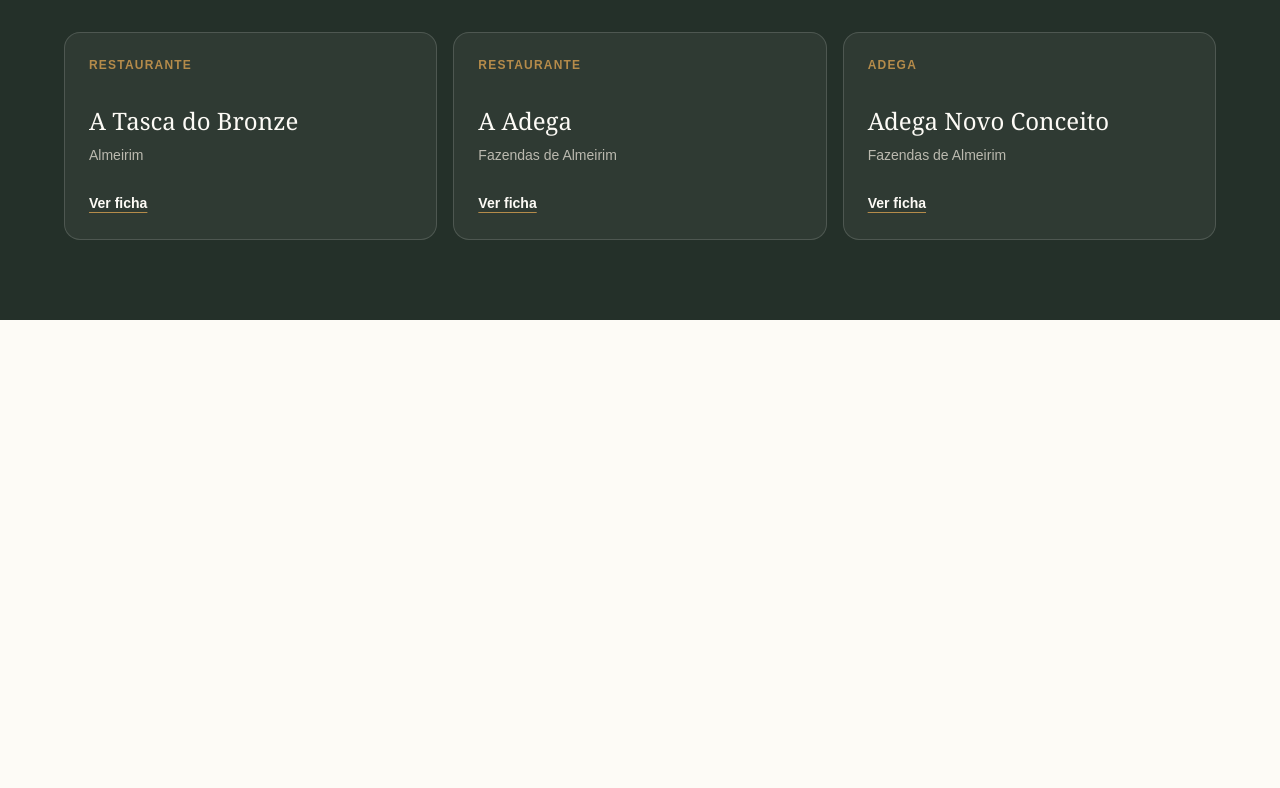
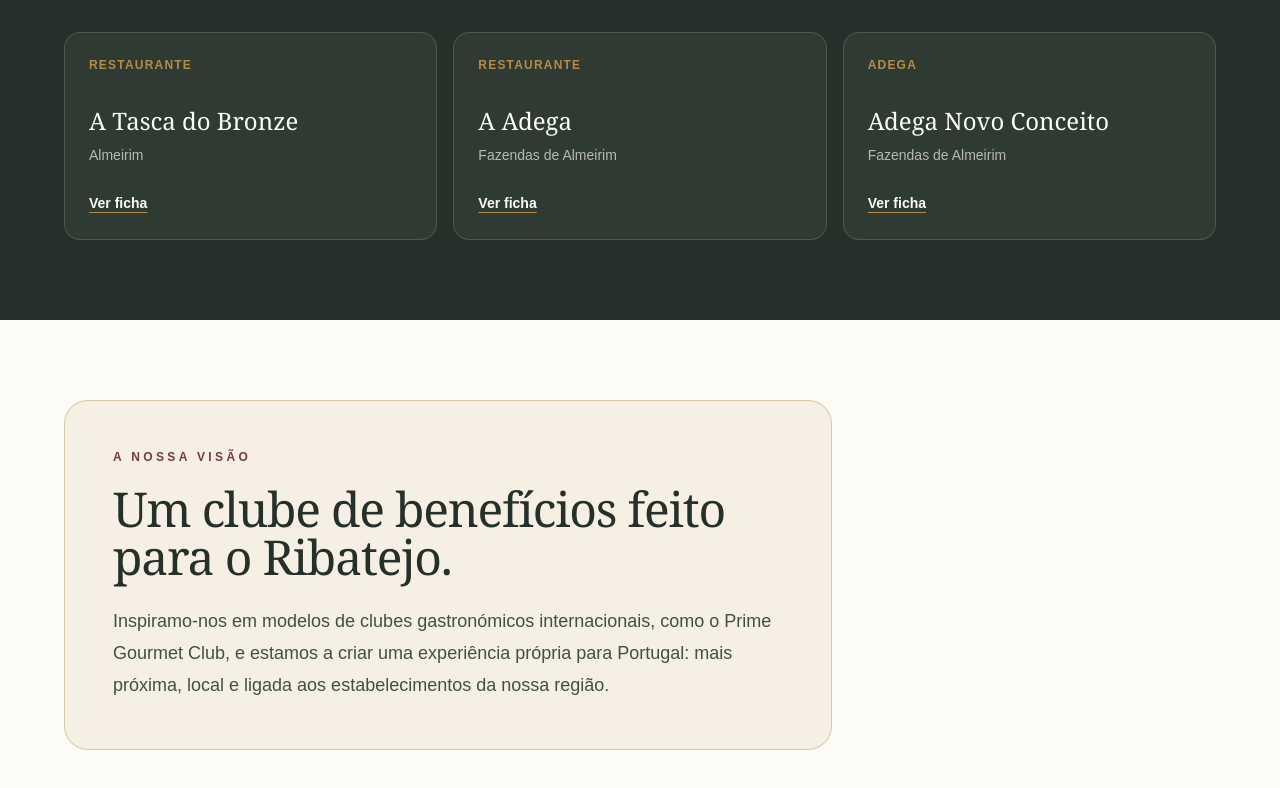
Before and after one commit to Maxwellsan91/ClubeDaqui, a Next.js app in the folder apps/web/: page / in a window 1280 px wide. Shown: the part 1320-2108 px from the top of the page. Before the commit the page ends 1640 px from the top, so only its background shows below. Built offline with nearby package versions, Linux system fonts and the light colour scheme.

Commit message:
feat: communicate local benefits club vision

```diff
--- a/apps/web/src/app/explorar/[slug]/page.tsx
+++ b/apps/web/src/app/explorar/[slug]/page.tsx
@@ -111,6 +111,10 @@ export default async function BusinessPage({
           <p className="text-cream-100/70 mt-3 text-sm">
             Estamos a falar com os primeiros parceiros de Almeirim.
           </p>
+          <p className="text-cream-100/70 mt-3 text-sm">
+            O Clube Ribatejo está a criar para Portugal uma experiência local de
+            benefícios, inspirada em clubes gastronómicos internacionais.
+          </p>
           <button className="bg-gold-500 mt-7 rounded-full px-5 py-3 text-sm font-semibold text-olive-900">
             Quero saber mais
           </button>
--- a/apps/web/src/app/page.tsx
+++ b/apps/web/src/app/page.tsx
@@ -100,6 +100,22 @@ export default function HomePage() {
           </div>
         </div>
       </section>
+      <section className="mx-auto max-w-7xl px-6 py-20 sm:px-10 lg:px-16">
+        <div className="border-gold-500/40 bg-gold-500/10 max-w-3xl rounded-3xl border p-8 sm:p-12">
+          <p className="text-wine-700 text-xs font-semibold tracking-[0.28em] uppercase">
+            A nossa visão
+          </p>
+          <h2 className="font-display mt-5 text-4xl tracking-tight text-olive-900 sm:text-5xl">
+            Um clube de benefícios feito para o Ribatejo.
+          </h2>
+          <p className="mt-6 text-lg leading-8 text-olive-700">
+            Inspiramo-nos em modelos de clubes gastronómicos internacionais,
+            como o Prime Gourmet Club, e estamos a criar uma experiência própria
+            para Portugal: mais próxima, local e ligada aos estabelecimentos da
+            nossa região.
+          </p>
+        </div>
+      </section>
     </main>
   );
 }
```
